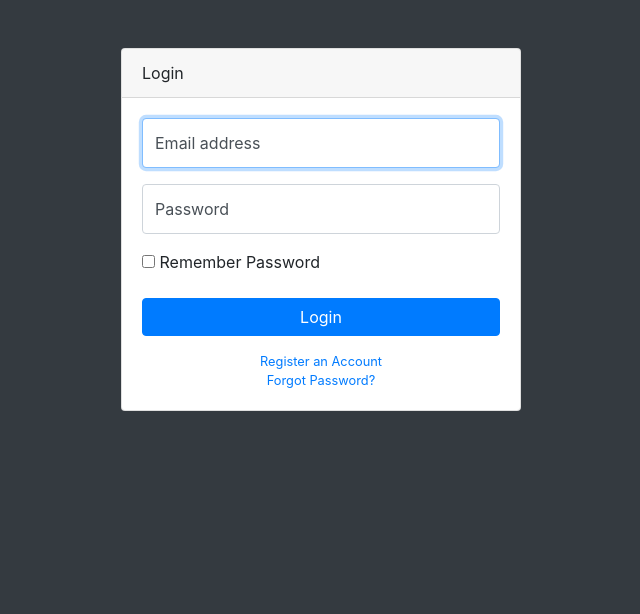
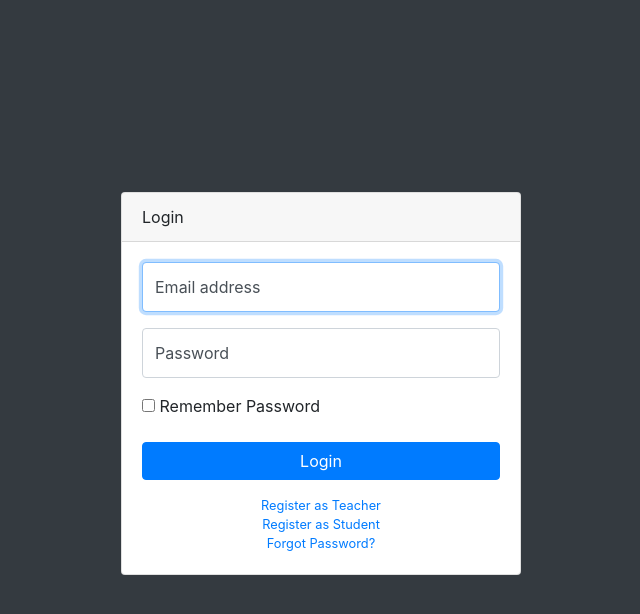
Before and after one commit to css911/Hackathon_Django, a Django app: page /log/ in a window 1280 px wide. Shown: the top 614 px of the page, without its empty margins (319-959 px from the left). Run offline with Django 3.2, Linux system fonts and the light colour scheme; some libraries are stand-ins or nearby versions.

Commit message:
jeevan i am perfoming the first commit

```diff
--- a/hack/templates/login.html
+++ b/hack/templates/login.html
@@ -25,6 +25,12 @@
   <body class="bg-dark">
 
     <div class="container">
+        <br>
+        <br>
+        <br>
+        <br>
+        <br>
+        <br>
       <div class="card card-login mx-auto mt-5">
         <div class="card-header">Login</div>
         <div class="card-body">
@@ -52,7 +58,8 @@
             <a class="btn btn-primary btn-block" href="index.html">Login</a>
           </form>
           <div class="text-center">
-            <a class="d-block small mt-3" href="register.html">Register an Account</a>
+            <a class="d-block small mt-3" href="register.html">Register as Teacher</a>
+            <a class="d-block small" href="register.html">Register as Student</a>
             <a class="d-block small" href="forgot-password.html">Forgot Password?</a>
           </div>
         </div>
--- a/hack/templates/register.html
+++ b/hack/templates/register.html
@@ -24,6 +24,12 @@
   </head>
 
   <body class="bg-dark">
+    <br>
+    <br>
+    <br>
+    <br>
+    <br>
+    <br>
 
     <div class="container">
       <div class="card card-register mx-auto mt-5">
```
